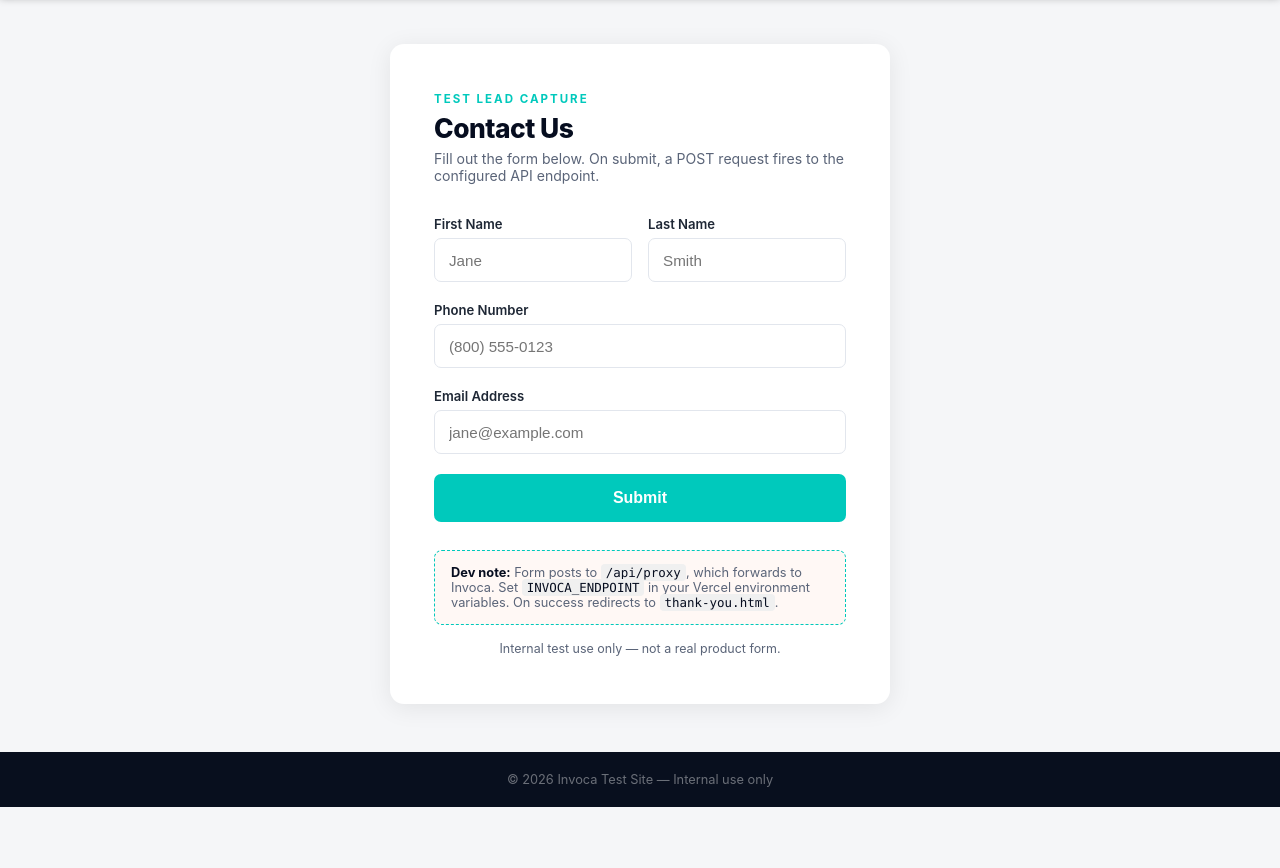
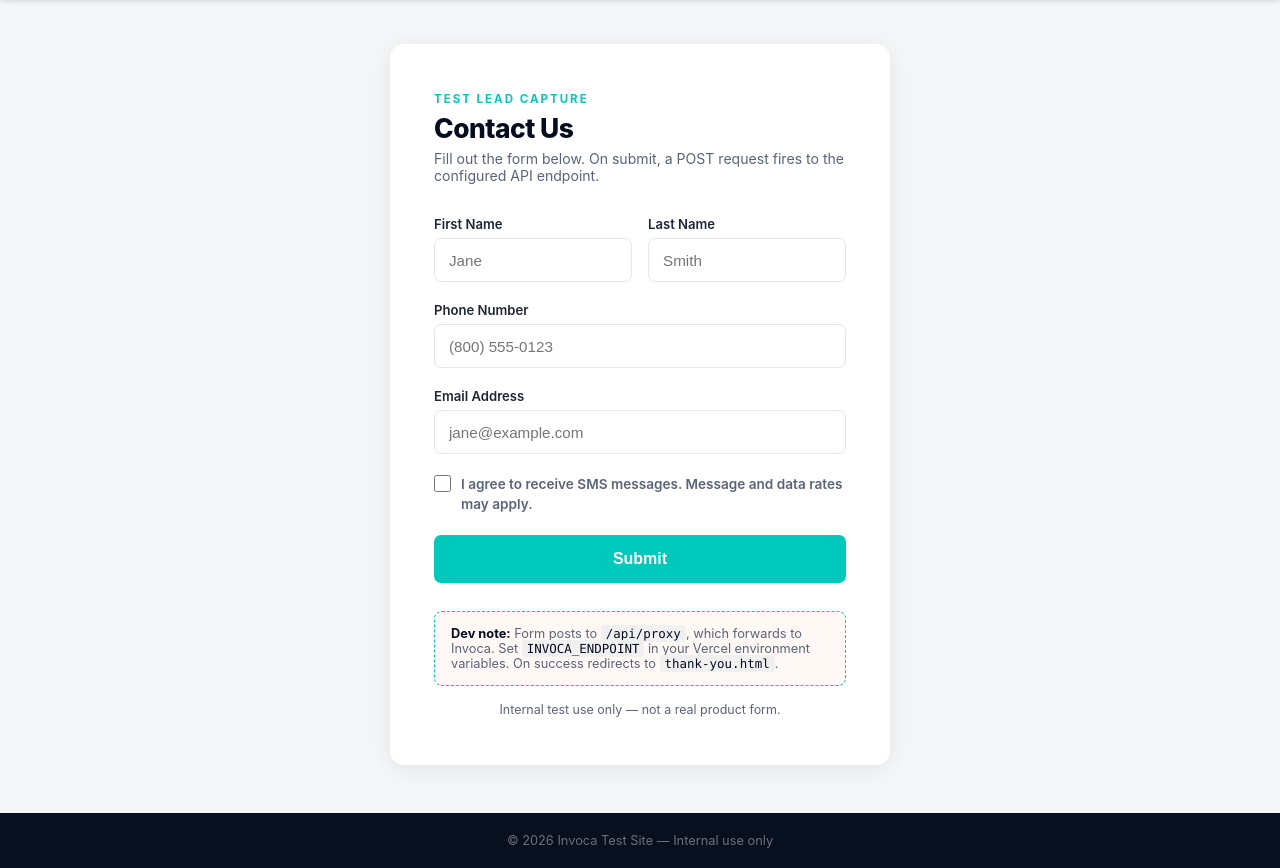
Before and after one commit to cconner91/InvocaTest, a website: page form.html in a window 1280 px wide. Shown: the part 68-936 px from the top of the page. Before the commit the page ends 875 px from the top, so only its background shows below. Drawn offline with Linux system fonts and the light colour scheme.

Commit message:
Add SMS consent checkbox to lead form, passes sms_consent boolean in payload
Co-Authored-By: Claude Sonnet 4.6 <noreply@anthropic.com>

```diff
--- a/form.html
+++ b/form.html
@@ -208,6 +208,28 @@
       margin-top: 16px;
     }
 
+    /* ── Checkbox ── */
+    .checkbox-field { margin-bottom: 20px; }
+
+    .checkbox-label {
+      display: flex;
+      align-items: flex-start;
+      gap: 10px;
+      cursor: pointer;
+      font-size: .85rem;
+      color: var(--text-muted);
+      line-height: 1.5;
+    }
+
+    .checkbox-label input[type="checkbox"] {
+      width: 17px;
+      height: 17px;
+      min-width: 17px;
+      margin-top: 1px;
+      accent-color: var(--teal);
+      cursor: pointer;
+    }
+
     /* ── API config banner ── */
     .api-config {
       margin-top: 28px;
@@ -317,6 +339,13 @@
           <span class="field-error" id="err-email">A valid email address is required.</span>
         </div>
 
+        <div class="field checkbox-field">
+          <label class="checkbox-label">
+            <input type="checkbox" id="sms-consent" name="sms_consent" />
+            <span>I agree to receive SMS messages. Message and data rates may apply.</span>
+          </label>
+        </div>
+
         <button type="submit" class="submit-btn" id="submit-btn">
           <span class="btn-label">Submit</span>
           <span class="spinner"></span>
@@ -396,10 +425,11 @@
       if (!validate()) return;
 
       const payload = {
-        first_name: document.getElementById("first-name").value.trim(),
-        last_name:  document.getElementById("last-name").value.trim(),
-        phone:      document.getElementById("phone").value.trim(),
-        email:      document.getElementById("email").value.trim(),
+        first_name:   document.getElementById("first-name").value.trim(),
+        last_name:    document.getElementById("last-name").value.trim(),
+        phone:        document.getElementById("phone").value.trim(),
+        email:        document.getElementById("email").value.trim(),
+        sms_consent:  document.getElementById("sms-consent").checked,
       };
 
       setLoading(true);
```
